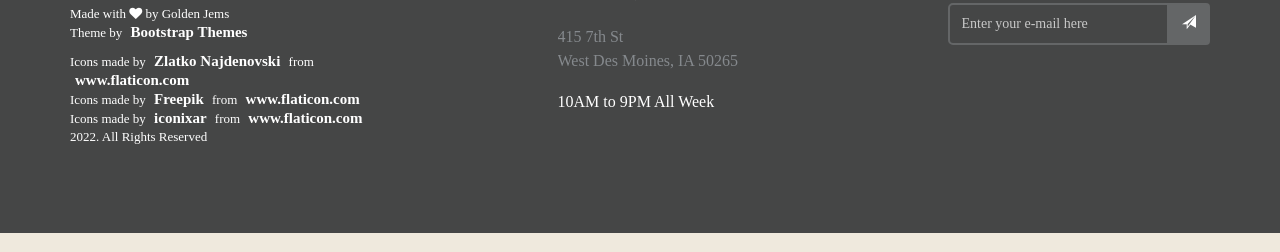
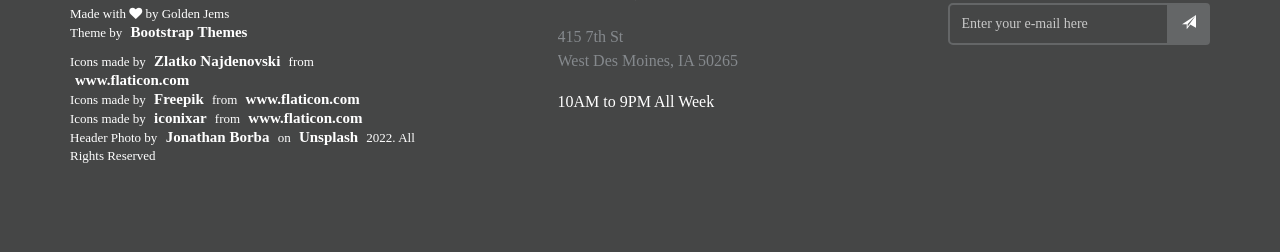
Before and after one commit to soursprite/beefstack, a plain HTML site: page index.html in a window 1280 px wide. Shown: the part 2716-2968 px from the top of the page. Drawn offline with nearby package versions, Linux system fonts and the light colour scheme; some packages are replaced by stand-ins of ours; a web font is replaced by a local one.

Commit message:
#small fix3

```diff
--- a/index.html
+++ b/index.html
@@ -316,6 +316,8 @@
                                     by Golden Jems <br />
                                     Theme by <a target="_blank" href="http://bootstrapthemes.co">Bootstrap Themes</a> <br />
                                     <div>Icons made by <a href="https://www.flaticon.com/authors/zlatko-najdenovski" title="Zlatko Najdenovski">Zlatko Najdenovski</a> from <a href="https://www.flaticon.com/" title="Flaticon">www.flaticon.com</a></div><div>Icons made by <a href="https://www.freepik.com" title="Freepik">Freepik</a> from <a href="https://www.flaticon.com/" title="Flaticon">www.flaticon.com</a></div><div>Icons made by <a href="https://www.flaticon.com/authors/iconixar" title="iconixar">iconixar</a> from <a href="https://www.flaticon.com/" title="Flaticon">www.flaticon.com</a></div>
+                                    Header Photo by <a href="https://unsplash.com/@jonathanborba?utm_source=unsplash&utm_medium=referral&utm_content=creditCopyText">Jonathan Borba</a> on <a href="https://unsplash.com/s/photos/burger?utm_source=unsplash&utm_medium=referral&utm_content=creditCopyText">Unsplash</a>
+
                                     2022. All Rights Reserved
                                 </p>
                             </div>
```
